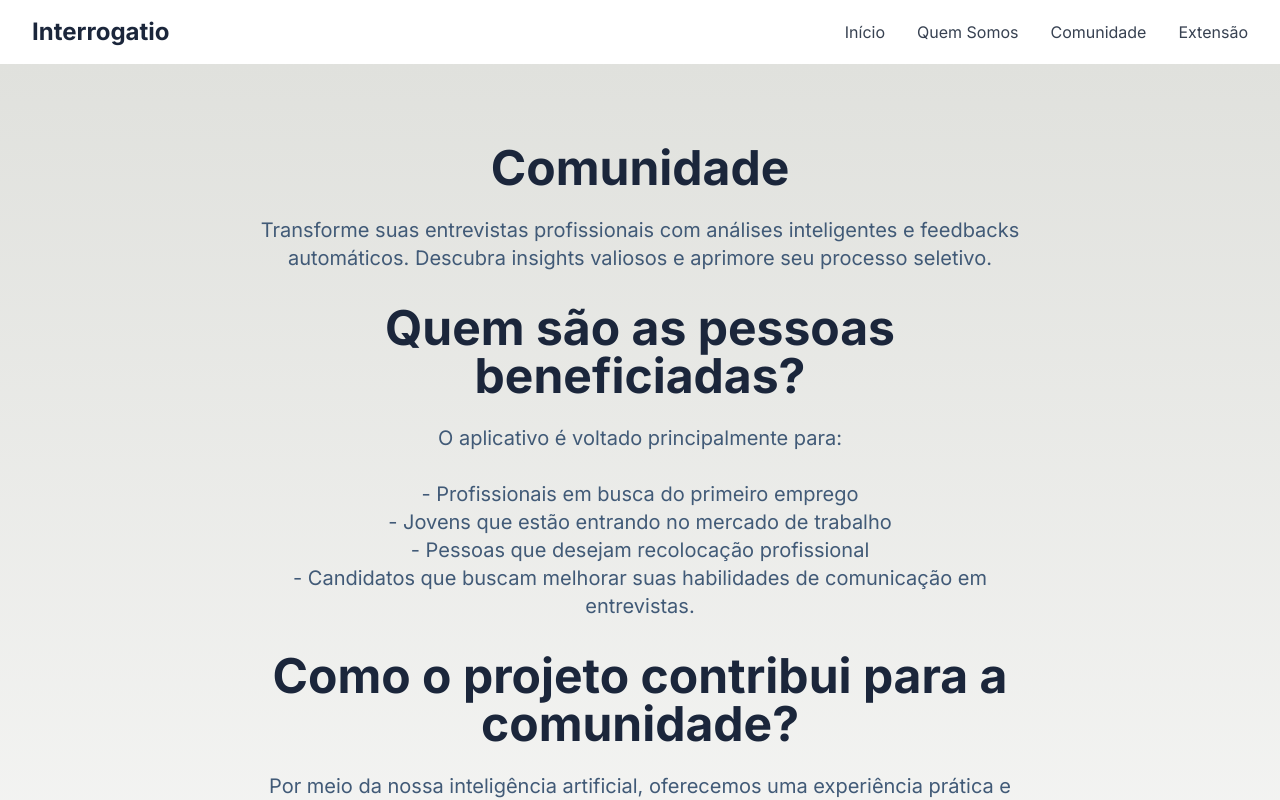
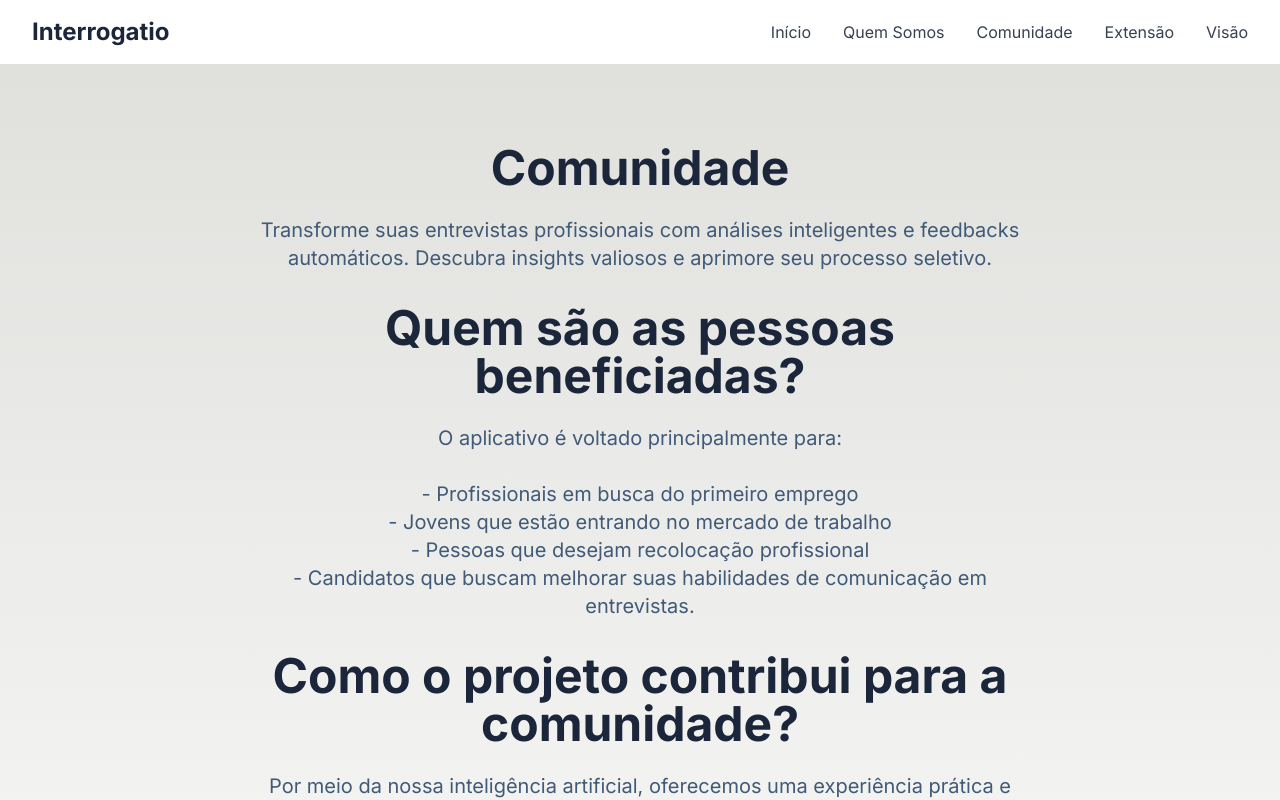
Before and after one commit to MuHaouli/Projeto_Extensao, a Next.js app: page /comunidade in a window 1280 px wide. Shown: the top 800 px of the page. Built offline with nearby package versions, Linux system fonts and the light colour scheme.

Commit message:
Update page.tsx

```diff
--- a/src/app/comunidade/page.tsx
+++ b/src/app/comunidade/page.tsx
@@ -15,6 +15,8 @@ export default function CommunityPage() {
               <Link href="/quem-somos" className="nav-link">Quem Somos</Link>
               <Link href="/comunidade" className="nav-link">Comunidade</Link>
               <Link href="/extensao" className="nav-link">Extensão</Link>
+              <Link href="/visao" className="nav-link">Visão</Link>
+
             </div>
           </nav>
         </div>
```
